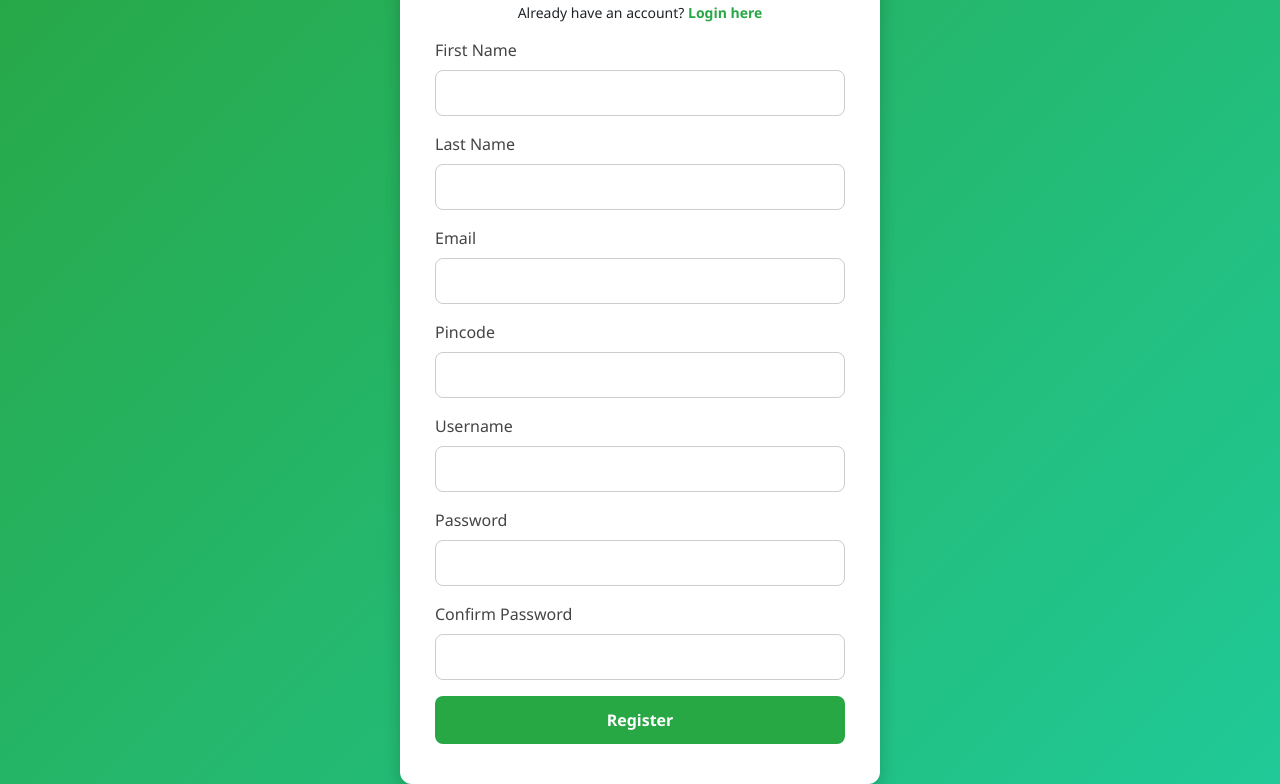
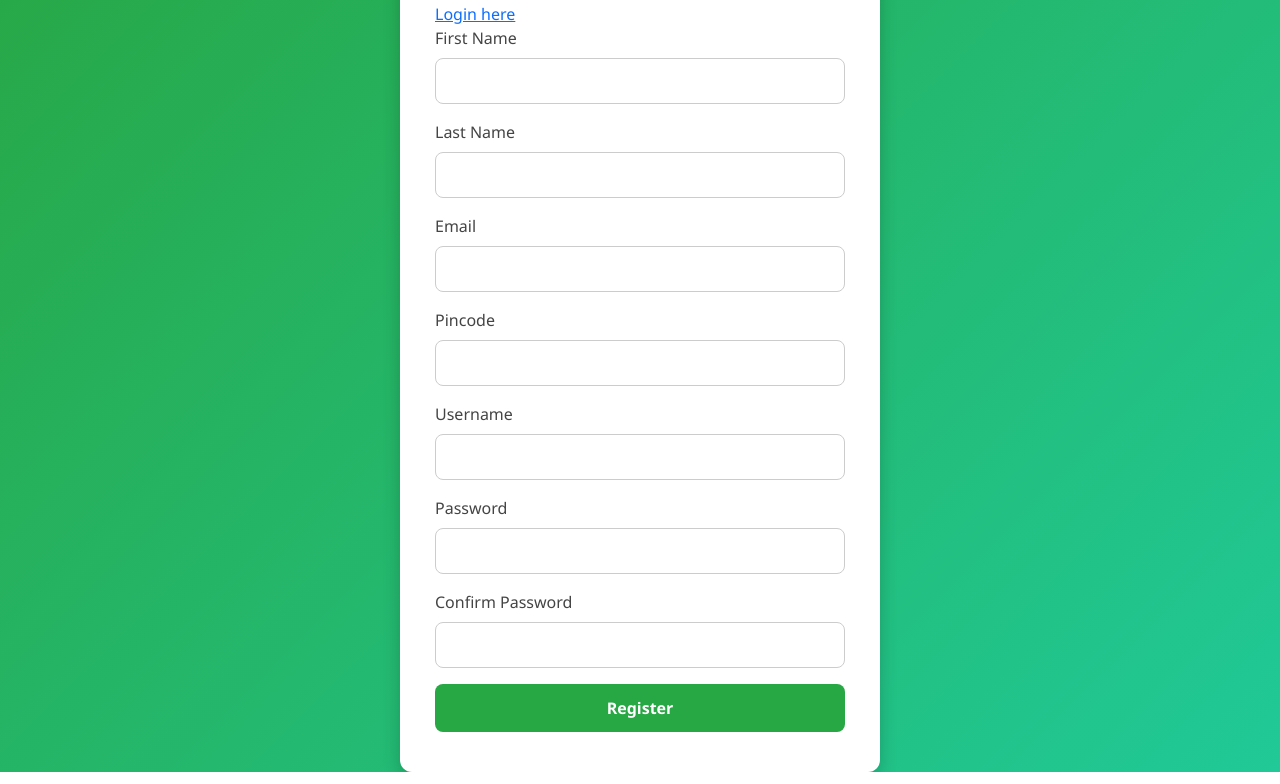
Before and after one commit to Anjani-Koteswari/Money_Maze_Navigator, a website: page public/register.html in a window 1280 px wide. Shown: the part 91-875 px from the top of the page. Drawn offline with nearby package versions, Linux system fonts and the light colour scheme.

Commit message:
Update register.html

```diff
--- a/public/register.html
+++ b/public/register.html
@@ -86,7 +86,8 @@
 <body>
   <div class="register-container">
     <h2>Register</h2>
-    <p class="login-link">Already have an account? <a href="/login">Login here</a></p>
+    <a href="login.html">Login here</a>
+
 
     <form id="registerForm">
       <div class="mb-3">
```
